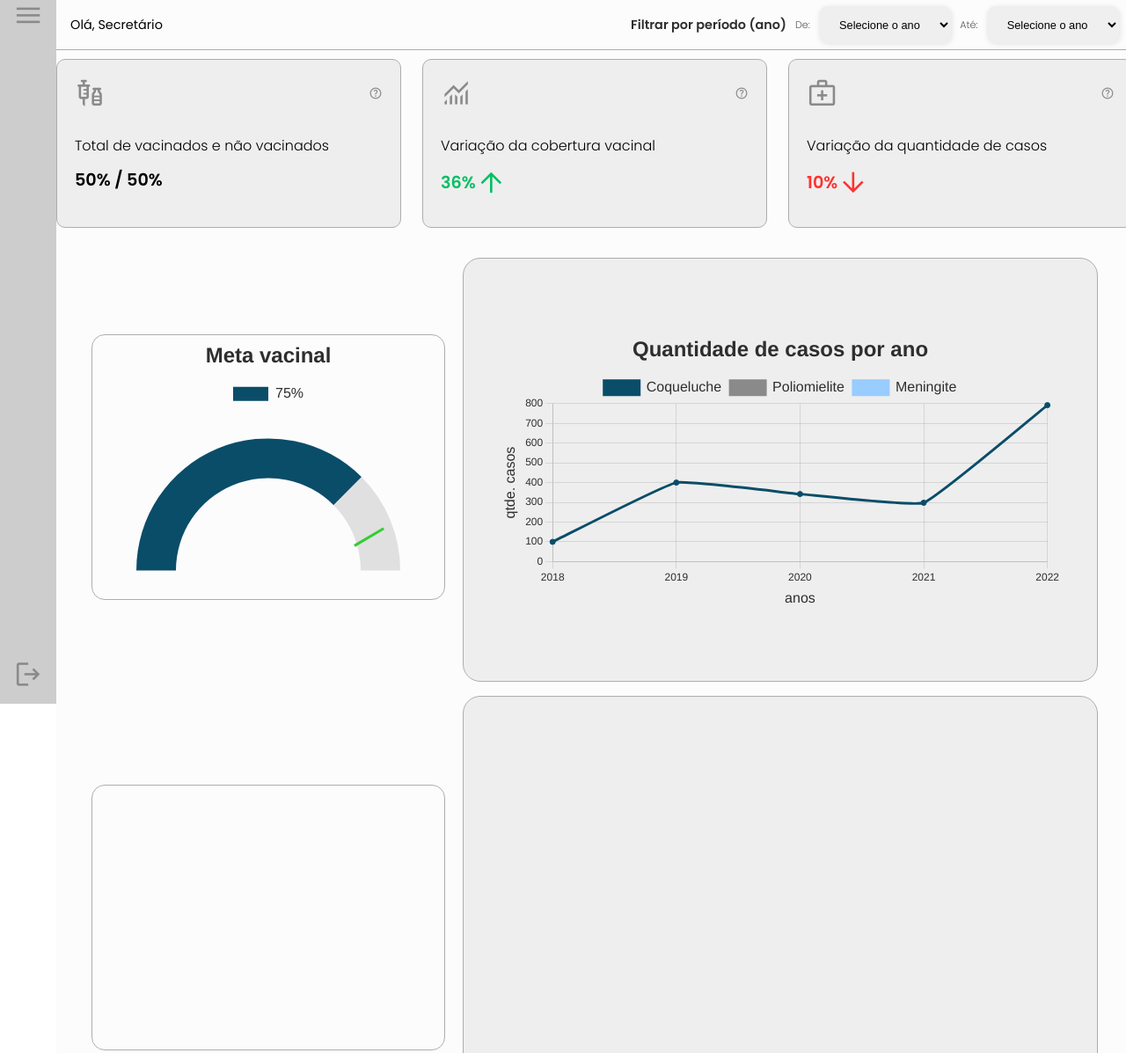
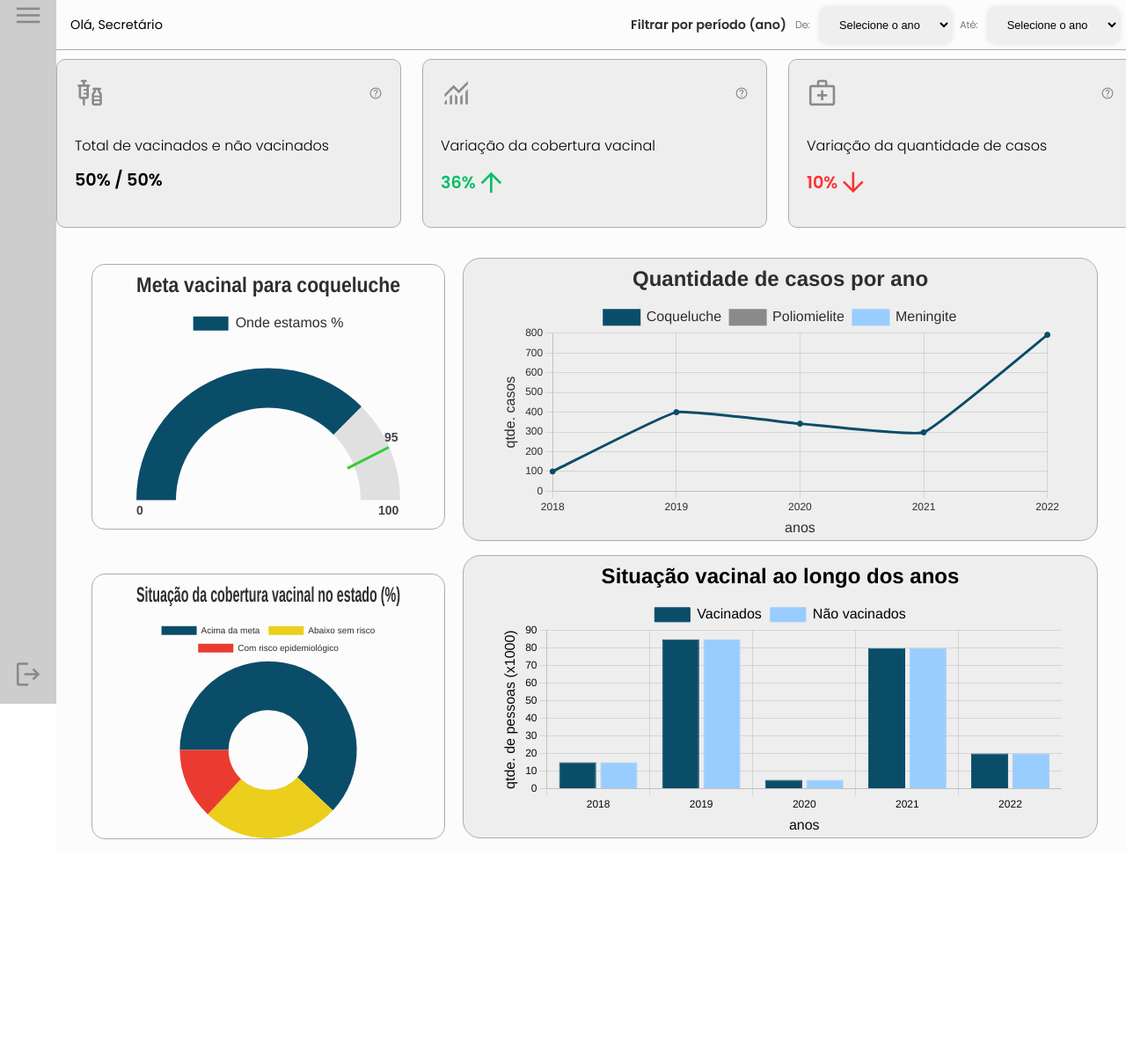
Before and after one commit to cynthiaangi/projeto-pi-2o-semestre, a website: page site/public/dashboard.html in a window 1280 px wide. Shown: the top 1197 px of the page at 88% size. After the commit the page ends 969 px from the top, so only its background shows below. Drawn offline with nearby package versions, Linux system fonts and the light colour scheme; no server answers.

Commit message:
add gráficos estilizados

```diff
--- a/site/public/css/style-dash.css
+++ b/site/public/css/style-dash.css
@@ -218,7 +218,7 @@ nav button {
 .chart-container {
   background-color: #eeeeee;
   border: 1px solid #adadad;
-  height: 30rem;
+  height: 20rem;
   width: 40rem;
   padding: 0 40px;
   margin-bottom: 1rem;
@@ -249,6 +249,14 @@ nav button {
 }
 
 .conteudo-dash {
+  display: flex;
+  height: 100%;
+  width: 100%;
+  margin: 0;
+  border-radius: 10px;
+}
+
+.conteudo-dash-veloc {
   display: flex;
   height: 100%;
   width: 100%;
--- a/site/public/dashboard.html
+++ b/site/public/dashboard.html
@@ -142,7 +142,9 @@
                             <div class="quadradinho temperatura" id="temp_kpi">
                                 <canvas id="myChartCanvas2" class="conteudo-dash-veloc"></canvas>
                             </div>
-                            <div class="quadradinho umidade" id="umid_kpi"></div>
+                            <div class="quadradinho umidade" id="umid_kpi">
+                                <canvas id="myChartCanvas3" class="conteudo-dash-veloc"></canvas>
+                            </div>
                         </div>
                         <div>
                             <div class="graph" id="graficos">
@@ -165,7 +167,7 @@
                                         <span id="tituloAquario"></span>
                                     </h3>
                                     <div class="chart-container">
-                                        <canvas id="myChartCanvas" class="conteudo-dash"></canvas>
+                                        <canvas id="myChartCanvas4" class="conteudo-dash"></canvas>
                                     </div>
                                     <div class="label-captura">
                                         <p id="avisoCapturas" style="color: white"></p>
--- a/site/public/js/dashboard.js
+++ b/site/public/js/dashboard.js
@@ -1,7 +1,9 @@
 var ctx = myChartCanvas
 var cty = myChartCanvas2
+var ctz = myChartCanvas3
+var ctw = myChartCanvas4
 
-const anos = ["Selecione o ano","2018", "2019", "2020", "2021", "2022", "2023", "2024"];
+const anos = ["Selecione o ano", "2018", "2019", "2020", "2021", "2022", "2023", "2024"];
 
 const anoAntesInput = document.getElementById("ipt_ano_antes");
 const anoDepoisInput = document.getElementById("ipt_ano_depois");
@@ -35,7 +37,7 @@ anoDepoisInput.replaceWith(selectAnoDepois);
 let myChart2 = new Chart(cty, {
     type: 'doughnut',
     data: {
-        labels: ['75%'],
+        labels: ['Onde estamos %'],
         datasets: [{
             data: [75, 100 - 75],
             backgroundColor: ['#0A4D68', '#E0E0E0'],
@@ -50,14 +52,11 @@ let myChart2 = new Chart(cty, {
         plugins: {
             title: {
                 display: true,
-            text: 'Meta vacinal',
+                text: 'Meta vacinal para coqueluche',
                 color: '#2e2e2e',
                 font: {
                     size: 24
                 }
-            // padding: {
-            //     bottom:
-            // }
             },
             legend: {
                 labels: {
@@ -67,17 +66,16 @@ let myChart2 = new Chart(cty, {
                     }
                 }
             },
-        // legend: { display: true },
             tooltip: { enabled: true }
         }
     },
     plugins: [{
         id: 'marcadorMeta',
         afterDatasetsDraw(chart) {
-          const {ctx, chartArea} = chart;
-          if (!chartArea) return;
+            const { ctx, chartArea } = chart;
+            if (!chartArea) return; // garante que o gráfico será desenhado apenas após a caixa dele estiver pronta
 
-          const posicao = 83; // Meta (%)
+            const posicao = 85; // ajuste na inclinação e posição da marca no gráfico
             const angle = Math.PI * (1 - posicao / 100); // Invertido (vai de 0% à esquerda até 100% à direita)
 
             const centerX = (chartArea.left + chartArea.right) / 2;
@@ -87,22 +85,46 @@ let myChart2 = new Chart(cty, {
             const x = centerX + radius * Math.cos(angle - 0.5);
             const y = centerY - radius * Math.cos(angle + 0.5);
 
-          const marcadorComprimento = 22;
-          const inclinacao = 0.5; // controla a inclinação da marquinha
+            const marcadorComprimento = 30; // comprimento da marca da meta
+            const inclinacao = 0.5; // controla a inclinação da marca da meta
 
             ctx.save();
             ctx.beginPath();
             ctx.moveTo(
                 x - marcadorComprimento * Math.cos(angle - inclinacao),
                 y + marcadorComprimento * Math.sin(angle - inclinacao)
-          );
+            ); // de onde começa
             ctx.lineTo(
                 x + marcadorComprimento * Math.cos(angle + inclinacao),
                 y - marcadorComprimento * Math.sin(angle + inclinacao)
-          );
+            ); // onde termina
             ctx.strokeStyle = 'limegreen';
             ctx.lineWidth = 3;
             ctx.stroke();
+            ctx.restore();
+
+            ctx.save();
+            ctx.fillStyle = '#444';
+            ctx.font = 'bold 14px Arial';
+
+            // Posição meta
+            const posicaoMeta = Math.PI;
+            const xMeta = x + marcadorComprimento * Math.cos(angle + inclinacao);
+            const yMeta = y - marcadorComprimento * Math.sin(angle + inclinacao);
+            ctx.fillText('95', xMeta - 5, yMeta - 10);
+
+            // Posição do 0 (lado esquerdo)
+            const posicao0 = Math.PI;
+            const x0 = centerX + (radius + 30) * Math.cos(posicao0);
+            const y0 = (centerY - 20) - (radius + 15) * Math.sin(posicao0);
+            ctx.fillText('0', x0, y0); // ajustezinho fino
+
+            // Posição do 100 (lado direito)
+            const posicao100 = 0;
+            const x100 = centerX + (radius + 20) * Math.cos(posicao100);
+            const y100 = (centerY - 25) - (radius + 15) * Math.sin(posicao100);
+            ctx.fillText('100', x100 - 15, y100 + 5); // ajustezinho fino
+
             ctx.restore();
         }
     }]
@@ -135,8 +157,8 @@ let myChart = new Chart(ctx,
             {
                 label: 'Meningite',
                 data: [],
-                borderColor: "rgb(153, 204, 255)",
-                backgroundColor: "rgb(153, 204, 255)",
+                borderColor: "#99ccff",
+                backgroundColor: "#99ccff",
                 tension: 0.1
             }]
         },
@@ -149,9 +171,6 @@ let myChart = new Chart(ctx,
                     font: {
                         size: 24
                     }
-                    // padding: {
-                    //     bottom: 40
-                    // }
                 },
                 legend: {
                     labels: {
@@ -194,13 +213,124 @@ let myChart = new Chart(ctx,
         }
     });
 
+let myChart3 = new Chart(ctz, {
+    type: 'doughnut',
+    data: {
+        labels: ['Acima da meta', 'Abaixo sem risco', 'Com risco epidemiológico'],
+        datasets: [{
+            data: ['62', '25', '13'],
+            backgroundColor: ['#0A4D68', '#EBCF1C', '#EB3B30'],
+            borderWidth: 0,
+            circumference: 360,
+            rotation: 270,
+            cutout: '45%',
+        }]
+    },
+    options: {
+        responsive: true,
+        plugins: {
+            title: {
+                display: true,
+                text: 'Situação da cobertura vacinal no estado (%)',
+                color: '#2e2e2e',
+                font: {
+                    size: 24
+                }
+            },
+            legend: {
+                labels: {
+                    color: '#2e2e2e',
+                    font: {
+                        size: 10
+                    }
+                }
+            },
+            tooltip: { enabled: true }
+        }
+    }
+
+});
+
+
+// Adicionando gráfico criado em div na tela
+let myChart4 = new Chart(ctw, {
+    type: 'bar',
+    data: {
+        labels: ['2018', '2019', '2020', '2021', '2022'],
+        datasets: [{
+            label: 'Vacinados',
+            data: [15, 85, 5, 80, 20],
+            borderWidth: 1,
+            borderColor: '#0A4D68',
+            backgroundColor: '#0A4D68'
+        },
+        {
+            label: 'Não vacinados',
+            data: [15, 85, 5, 80, 20],
+            borderWidth: 1,
+            borderColor: '#99ccff',
+            backgroundColor: '#99ccff'
+        }
+        ]
+    },
+    options: {
+        plugins: {
+            title: {
+                display: true,
+                text: 'Situação vacinal ao longo dos anos',
+                color: 'rgb(0,0,0)',
+                font: {
+                    size: 24
+                }
+            },
+            legend: {
+                labels: {
+                    color: 'rgb(0, 0, 0)',
+                    font: {
+                        size: 16
+                    }
+                }
+            }
+        },
+        scales: {
+            x: {
+                ticks: {
+                    color: 'rgb(9, 9, 9)',
+                },
+                title: {
+                    display: true,
+                    text: 'anos',
+                    color: 'rgb(9, 9, 9)',
+                    font: {
+                        size: 16
+                    }
+                }
+            },
+            y: {
+                beginAtZero: true,
+                ticks: {
+                    color: 'rgb(9, 9, 9)',
+                },
+                title: {
+                    display: true,
+                    text: 'qtde. de pessoas (x1000)',
+                    color: 'rgb(9, 9, 9)',
+                    font: {
+                        size: 16
+                    }
+                }
+            }
+        }
+    }
+});
+
 var idEmpresa = sessionStorage.ID_USUARIO;
 
-function voltarHome(){
+function voltarHome() {
     window.location = "index.html";
 }
 
-function abrirMenuExtendido(){
+function abrirMenuExtendido() {
     var lateral = document.getElementsByClassName('lateral')[0];
     var lateralExtendido = document.getElementsByClassName('lateral-extendido')[0];
     var dashboard = document.getElementsByClassName('dashboard-conteudo')[0];
@@ -210,7 +340,7 @@ function abrirMenuExtendido(){
     dashboard.style.marginLeft = '20%';
 }
 
-function recolherMenu(){
+function recolherMenu() {
     var lateral = document.getElementsByClassName('lateral')[0];
     var lateralExtendido = document.getElementsByClassName('lateral-extendido')[0];
     var dashboard = document.getElementsByClassName('dashboard-conteudo')[0];
```
Lines whose indentation alone changed are shown as unchanged.
